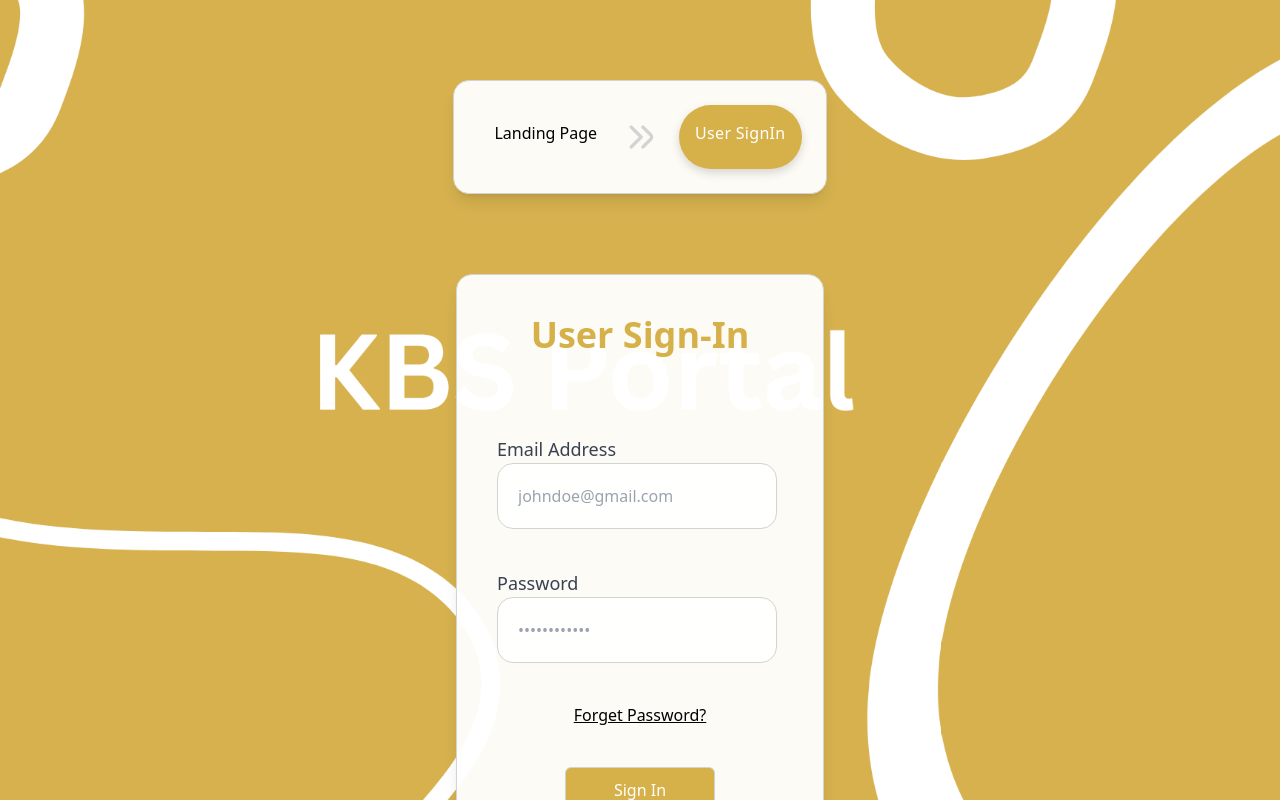
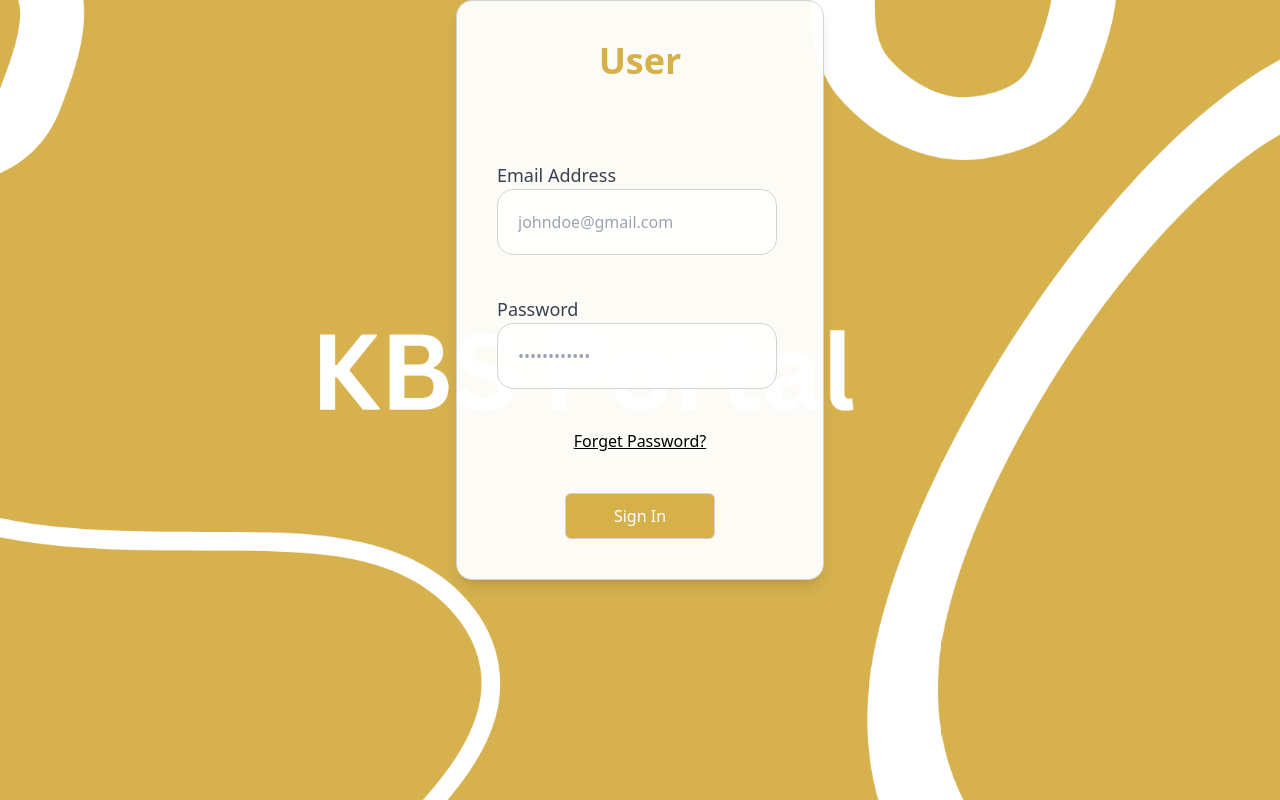
Before and after one commit to EmmanualJanuarie/KBS_portal, a React (Vite) app in the folder mern-frontend/: page /user-page in a window 1280 px wide. Built offline with nearby package versions, Linux system fonts and the light colour scheme.

Commit message:
Update UserPage.tsx

```diff
--- a/mern-frontend/pages/UserPage.tsx
+++ b/mern-frontend/pages/UserPage.tsx
@@ -5,48 +5,22 @@
  * @returns  TSX SCRIPT FOR USERPAGE
  */
 
-import BreadCrumb from "../src/components/BreadCrumb";
-import MobileBreadCrumb from "../src/components/MobileBreadCrumb";
+import { useEffect } from "react";
 import SignInFormComponent from "../src/components/SignInFormComponent";
-import { ICONS } from "../utils/icons";
+
 import { ROUTES } from "../utils/routes";
 
 export default function UserPage(){
 
+    useEffect(() => {
+        document.title = "User | SignIn"
+    });
+
     return(
-        <div className="w-full lg:h-screen md:max-h-screen sm:max-h-screen" id="user_page">
+        <div className="w-full" id="user_page">
             {/* COLUMN */}
-            <div className="flex flex-col md:flex md:flex-col sm:flex sm:flex-col justify-center items-center py-20 gap-20">
-                {/* BREADCRUMBS */}
-                <div className="hidden md:flex">
-                    <BreadCrumb
-                    crumb_one={{
-                        setName: "Landing Page",
-                        setNavigationLink: ROUTES.LANDING_PAGE,
-                        isSelected: false
-                    }}
-                    crumb_two={{
-                        setName: "User SignIn",
-                        setNavigationLink: "",
-                        isSelected: true,
-                        shouldAddAnotherRoute: false
-                    }} crumb_three={{setName: "", setNavigationLink: "", isSelected: false , shouldAddAnotherRoute: false}}
-                       crumb_four={{ setName: "", setNavigationLink: "", isSelected: false }}
-                       setSeperatorIcon={ICONS.DOUBLE_ARROW_ICON}
-
-                />
-                </div>
-
-                {/* BREADCRUMBS FOR MOBILE */}
-                <div className="flex md:hidden">
-                    <MobileBreadCrumb
-                        crumb_one={{ name: "User Sign In", value: "User Sign In", route: "", add_crumb_two: true}}
-                        crumb_two={{ name: "Landing Page", value: "Landing Page", route: ROUTES.LANDING_PAGE, add_crumb_three: false}}
-                        crumb_three={{ name: "", value: "", route: ""}}
-                    />
-                </div>
-
-               {<SignInFormComponent setFormTitle="User Sign-In" setForgetPwdLink={ROUTES.USER_FORGET_PWD}/>}
+            <div className="flex flex-col md:flex md:flex-col sm:flex sm:flex-col justify-center items-center py-40 gap-20">
+               {<SignInFormComponent setFormTitle="User" setForgetPwdLink={ROUTES.USER_FORGET_PWD}/>}
             </div>
         </div>
     );
```
